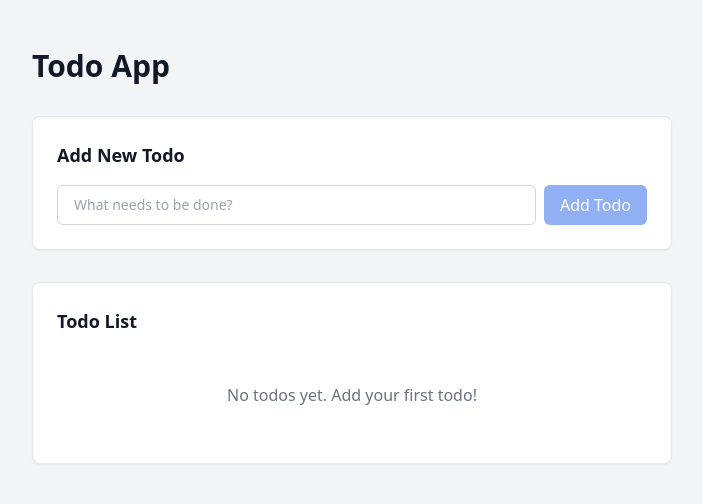
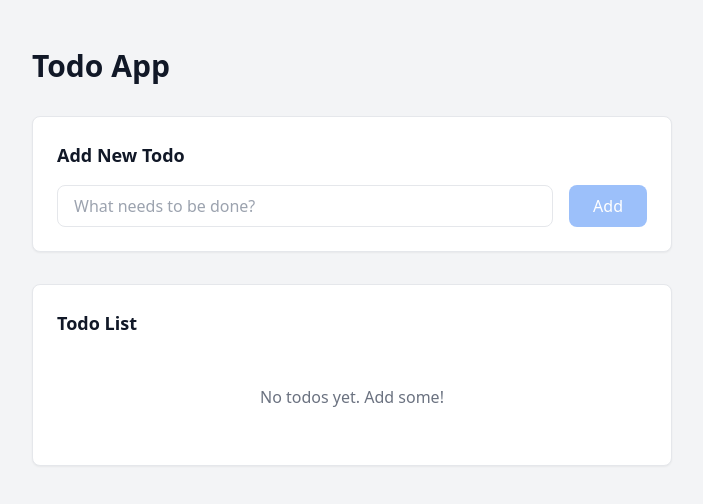
Before and after one commit to stilnar92/frontend-tutorial, a React (Vite) app: page / in a window 1280 px wide. Shown: the top 504 px of the page, without its empty margins (288-991 px from the left). Built offline with nearby package versions, Linux system fonts and the light colour scheme.

Commit message:
docs: add comprehensive hooks implementation guide

```diff
--- a/src/entities/todo/ui/TodoItem/TodoItem.jsx
+++ b/src/entities/todo/ui/TodoItem/TodoItem.jsx
@@ -1,39 +1,22 @@
-import { cva } from 'class-variance-authority'
-
-const todoItemVariants = cva(
-  'flex items-center gap-2 p-4 border rounded-lg shadow-sm transition-all',
-  {
-    variants: {
-      completed: {
-        true: 'bg-gray-50',
-        false: 'bg-white',
-      },
-    },
-    defaultVariants: {
-      completed: false,
-    },
-  }
-)
+import { memo } from 'react'
 
 const TodoItem = ({ todo, onToggle, onDelete }) => {
   return (
-    <div className={todoItemVariants({ completed: todo.completed })}>
+    <div className="flex items-center gap-4 p-4 bg-white border rounded-lg">
       <input
-        type='checkbox'
+        type="checkbox"
         checked={todo.completed}
         onChange={() => onToggle(todo.id)}
-        className='h-5 w-5 rounded border-gray-300 text-blue-600 focus:ring-blue-500'
+        className="h-5 w-5 rounded border-gray-300 text-blue-500 focus:ring-blue-500"
       />
-      <span
-        className={`flex-1 text-sm ${
-          todo.completed ? 'text-gray-500 line-through' : 'text-gray-900'
-        }`}
-      >
+
+      <span className={`flex-1 ${todo.completed ? 'line-through text-gray-500' : 'text-gray-900'}`}>
         {todo.title}
       </span>
+
       <button
         onClick={() => onDelete(todo.id)}
-        className='text-red-500 hover:text-red-700'
+        className="text-red-500 hover:text-red-600"
       >
         Delete
       </button>
@@ -41,4 +24,5 @@ const TodoItem = ({ todo, onToggle, onDelete }) => {
   )
 }
 
-export default TodoItem
+// Memoize the component to prevent unnecessary re-renders
+export default memo(TodoItem)
--- a/src/features/todo-create/ui/TodoForm/TodoForm.jsx
+++ b/src/features/todo-create/ui/TodoForm/TodoForm.jsx
@@ -1,29 +1,32 @@
-import { useState } from 'react'
-import Button from '@shared/ui/Button/Button'
+import { useState, useCallback } from 'react'
 
 const TodoForm = ({ onSubmit }) => {
   const [title, setTitle] = useState('')
 
-  const handleSubmit = (e) => {
+  const handleSubmit = useCallback((e) => {
     e.preventDefault()
     if (!title.trim()) return
 
-    onSubmit({ title, completed: false })
+    onSubmit(title)
     setTitle('')
-  }
+  }, [title, onSubmit])
 
   return (
-    <form onSubmit={handleSubmit} className='flex gap-2'>
+    <form onSubmit={handleSubmit} className="flex gap-4">
       <input
-        type='text'
+        type="text"
         value={title}
         onChange={(e) => setTitle(e.target.value)}
-        placeholder='What needs to be done?'
-        className='flex-1 rounded-md border border-gray-300 px-4 py-2 text-sm focus:border-blue-500 focus:outline-none focus:ring-1 focus:ring-blue-500'
+        placeholder="What needs to be done?"
+        className="flex-1 px-4 py-2 border rounded-lg focus:outline-none focus:ring-2 focus:ring-blue-500"
       />
-      <Button type='submit' disabled={!title.trim()}>
-        Add Todo
-      </Button>
+      <button
+        type="submit"
+        disabled={!title.trim()}
+        className="px-6 py-2 bg-blue-500 text-white rounded-lg hover:bg-blue-600 disabled:opacity-50 disabled:cursor-not-allowed"
+      >
+        Add
+      </button>
     </form>
   )
 }
--- a/src/features/todo-list/ui/TodoList/TodoList.jsx
+++ b/src/features/todo-list/ui/TodoList/TodoList.jsx
@@ -1,17 +1,18 @@
-import TodoItem from '@entities/todo/ui/TodoItem/TodoItem'
+import { memo } from 'react'
+import TodoItem from '@entities/todo/ui/TodoItem'
 
 const TodoList = ({ todos, onToggle, onDelete }) => {
-  if (!todos?.length) {
+  if (todos.length === 0) {
     return (
-      <div className='text-center py-8 text-gray-500'>
-        No todos yet. Add your first todo!
+      <div className="text-center text-gray-500 py-8">
+        No todos yet. Add some!
       </div>
     )
   }
 
   return (
-    <div className='space-y-2'>
-      {todos.map((todo) => (
+    <div className="space-y-4">
+      {todos.map(todo => (
         <TodoItem
           key={todo.id}
           todo={todo}
@@ -23,4 +24,5 @@ const TodoList = ({ todos, onToggle, onDelete }) => {
   )
 }
 
-export default TodoList
+// Memoize the component to prevent unnecessary re-renders
+export default memo(TodoList)
--- a/src/widgets/todo/ui/TodoApp/TodoApp.jsx
+++ b/src/widgets/todo/ui/TodoApp/TodoApp.jsx
@@ -1,23 +1,48 @@
+import { useState, useCallback } from 'react'
 import TodoList from '@features/todo-list/ui/TodoList/TodoList'
 import TodoForm from '@features/todo-create/ui/TodoForm/TodoForm'
 
 const TodoApp = () => {
+  const [todos, setTodos] = useState([])
+
+  // Add new todo
+  const handleSubmit = useCallback((title) => {
+    const newTodo = {
+      id: Date.now(),
+      title,
+      completed: false
+    }
+    setTodos(prev => [...prev, newTodo])
+  }, [])
+
+  // Toggle todo completion
+  const handleToggle = useCallback((id) => {
+    setTodos(prev => prev.map(todo =>
+      todo.id === id ? { ...todo, completed: !todo.completed } : todo
+    ))
+  }, [])
+
+  // Delete todo
+  const handleDelete = useCallback((id) => {
+    setTodos(prev => prev.filter(todo => todo.id !== id))
+  }, [])
+
   return (
-    <div className='max-w-2xl mx-auto p-4'>
-      <h1 className='text-3xl font-bold text-gray-900 mb-8'>Todo App</h1>
+    <div className="max-w-2xl mx-auto p-4">
+      <h1 className="text-3xl font-bold text-gray-900 mb-8">Todo App</h1>
 
-      <div className='space-y-8'>
-        <div className='bg-white p-6 rounded-lg shadow-sm border'>
-          <h2 className='text-lg font-semibold text-gray-900 mb-4'>Add New Todo</h2>
-          <TodoForm onSubmit={(todo) => console.log('Add todo:', todo)} />
+      <div className="space-y-8">
+        <div className="bg-white p-6 rounded-lg shadow-sm border">
+          <h2 className="text-lg font-semibold text-gray-900 mb-4">Add New Todo</h2>
+          <TodoForm onSubmit={handleSubmit} />
         </div>
 
-        <div className='bg-white p-6 rounded-lg shadow-sm border'>
-          <h2 className='text-lg font-semibold text-gray-900 mb-4'>Todo List</h2>
+        <div className="bg-white p-6 rounded-lg shadow-sm border">
+          <h2 className="text-lg font-semibold text-gray-900 mb-4">Todo List</h2>
           <TodoList
-            todos={[]}
-            onToggle={(id) => console.log('Toggle todo:', id)}
-            onDelete={(id) => console.log('Delete todo:', id)}
+            todos={todos}
+            onToggle={handleToggle}
+            onDelete={handleDelete}
           />
         </div>
       </div>
```
Also changed, not shown: 1 other file (tests, documents, lock files or other folders).
